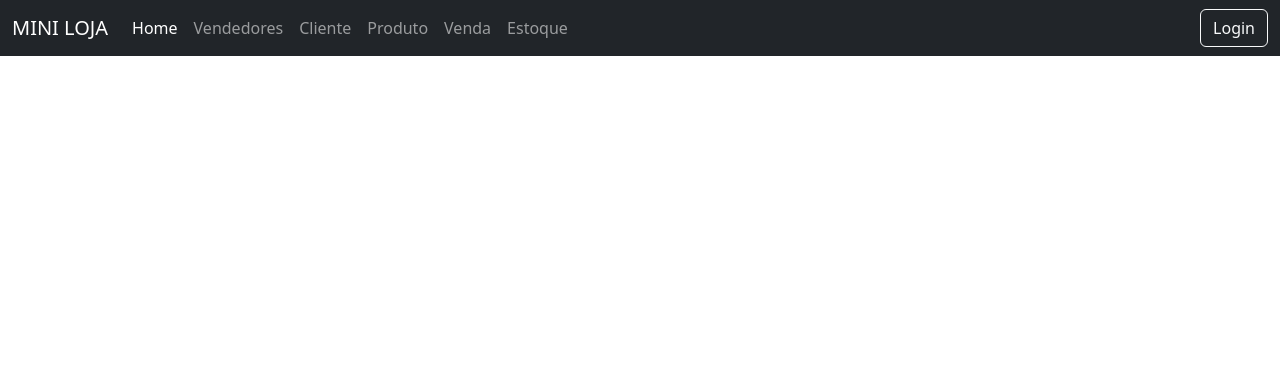
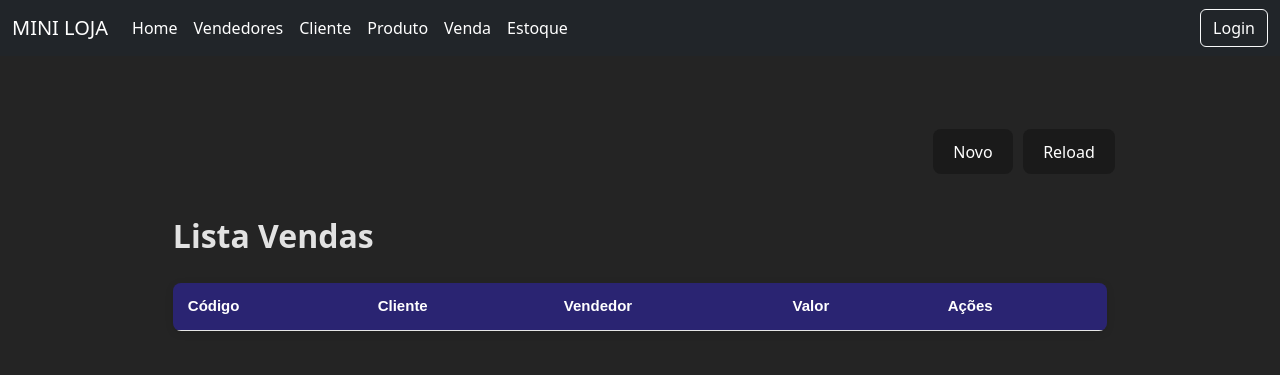
Before and after one commit to DannDevs/LOJA-DJANGO, a Django app: page /venda/ in a window 1280 px wide. Shown: the top 375 px of the page. Run offline with Django 5.2, Linux system fonts and the light colour scheme; lists and menus that the app fills with data are empty.

Commit message:
VENDAS ITEM VENDAS PAGINAS NOVAS E CORREÇOES

```diff
--- a/meu_projeto/core/templates/modelos/produtos.html
+++ b/meu_projeto/core/templates/modelos/produtos.html
@@ -36,8 +36,8 @@
                     <tr>
                         <td>{{ p.codigo }}</td>
                         <td>{{ p.descricao }}</td>
-                        <td>{{ p.preco }}</td>
-                        <td>{{ p.quantidadeestoque }}</td>
+                        <td>R$ {{ p.preco }}</td>
+                        <td>UN {{ p.quantidadeestoque }}</td>
 
                         <td>
                             <!-- Link de detalhes -->
--- a/meu_projeto/core/templates/modelos/vendas.html
+++ b/meu_projeto/core/templates/modelos/vendas.html
@@ -5,10 +5,52 @@
     <meta name="viewport" content="width=device-width, initial-scale=1.0">
     <title>Document</title>
     {% load static %}
-    <link rel="stylesheet" href="{% static venda.css %}">
+    <link rel="stylesheet" href="{% static 'venda.css' %}">
+     <link href="https://cdn.jsdelivr.net/npm/bootstrap@5.3.2/dist/css/bootstrap.min.css" rel="stylesheet">
 </head>
 <body>
     {% include 'components/navbar.html'%}
+    <div class="divcentral">
+            <div class="controlebuttons">
+            <div class="buttonsalign">
+                <button class="buttonp"><a href="{% url 'cadastrovenda' %}">Novo</a></button>
+                <button class="buttonp"><a href="{% url 'vendas' %}">Reload</a></button>
+            </div>
+        </div>
+         <div class="grid">
+            <h2 class="boldtext">Lista Vendas</h2>
+        <table class="tabela-vendedores">
+            <thead>
+                <tr>
+                    <th class="colunmgrid" >Código</th>
+                    <th>Cliente</th>
+                    <th>Vendedor</th>
+                    <th>Valor</th>
+                    <th>Ações</th>
+                </tr>
+            </thead>
 
+                <tbody>
+                    {% for p in produtos %}
+                    <tr>
+                        <td>{{ p.codigo }}</td>
+                        <td>{{ p.descricao }}</td>
+                        <td>R$ {{ p.preco }}</td>
+                        <td>UN {{ p.quantidadeestoque }}</td>
+
+                        <td>
+                            <!-- Link de detalhes -->
+                            <a href="{% url 'editarproduto' p.id %}" class="btn-detalhe">Abrir</a>
+
+                            <!-- Link para  deletar -->
+                            <a href="{%url 'removerproduto' p.id%}"  class="btn-delete">Excluir</a>
+                        </td>
+                        </tr>
+                    {% endfor %}
+                </tbody>
+            </table>
+        </div>
+
+    </div>
 </body>
 </html>
--- a/meu_projeto/core/views.py
+++ b/meu_projeto/core/views.py
@@ -1,5 +1,5 @@
 from django.shortcuts import render,redirect,get_object_or_404
-from .models import cliente,vendedor,produto
+from .models import cliente,vendedor,produto,venda,itemvenda
 from django.http import HttpResponse
 
 # HOME PAGE
@@ -19,6 +19,8 @@ def validacodproduto(codigo):
     return produto.objects.filter(codigo=codigo).exists()
 def validaquantidade(quantidade):
     return quantidade > -1
+def validacodvenda(codigo):
+    return venda.objects.filter(codigo=codigo).exists()
 
 # VENDEDORES
 
@@ -28,7 +30,7 @@ def editar_vendedor(request,id):
     vend = get_object_or_404(vendedor,id=id)
 
     if request.method == 'POST':
-        codigo = request.POST.get('codigo')
+        codigo = int(request.POST.get('codigo'))
         nome = request.POST.get('nome')
 
         if validacod(codigo) == False and vend.codigo != codigo:
@@ -63,7 +65,7 @@ def cadastro_vendedor(request):
     erro = None
 
     if request.method == "POST":
-        codigo = request.POST.get("codigo")
+        codigo = int(request.POST.get("codigo"))
         nome = request.POST.get("nome")
 
         if not codigo or not nome:
@@ -92,7 +94,7 @@ def editar_cliente(request,id):
     cli = get_object_or_404(cliente,id=id)
 
     if request.method == "POST":
-        codigo = request.POST.get('codigo')
+        codigo = int(request.POST.get('codigo'))
         nome = request.POST.get('nome')
         if validacod(codigo) == False and codigo != cli.codigo:
             cli.codigo = codigo
@@ -116,7 +118,7 @@ def cadastro_cliente(request):
     erro = None
 
     if request.method == "POST":
-        codigo = request.POST.get("codigocliente")
+        codigo = int(request.POST.get("codigocliente"))
         nome = request.POST.get("nomecliente")
 
         if validacodcliente(codigo) ==  True:
@@ -140,7 +142,7 @@ def cadastro_produto(request):
     erro = None
 
     if request.method == 'POST':
-        codigo = request.POST.get("codigo")
+        codigo = int(request.POST.get("codigo"))
         if validacodproduto(codigo) == False:
             descricao = request.POST.get("descricao")
             preco = request.POST.get("preco")
@@ -163,7 +165,7 @@ def editar_produto(request,id):
     prod = produto.objects.get(id=id)
 
     if request.method == 'POST':
-        codigo = request.POST.get("codigo")
+        codigo = int(request.POST.get("codigo"))
         descricao = request.POST.get("descricao")
         preco = request.POST.get("preco")
 
@@ -184,5 +186,43 @@ def remover_produto(request,id):
     produto.objects.get(id=id).delete()
     return redirect('produtos')
 
+# ------- VENDAS VIEW -------
+
 def vendaview(request):
+
     return render(request,'modelos/vendas.html')
+
+def cadastro_venda(request):
+
+    clientes = cliente.objects.all()
+    vendedores = vendedor.objects.all()
+
+    erro = None
+    cli = None
+    ven = None
+
+    if request.method == 'POST':
+        codigo = int(request.POST.get('codigo'))
+        cliente_id = request.POST.get('cliente')
+        vendedor_id = request.POST.get('vendedor')
+
+        cli = get_object_or_404(cliente,id=cliente_id)
+        ven = get_object_or_404(vendedor,id=vendedor_id)
+        if validacodvenda(codigo) == False:
+            if validacodcliente(cli.codigo) == True:
+                if validacod(ven.codigo) == True:
+
+                    venda.objects.create()
+                else:
+                    erro = "Codigo Vendedor Nao Existe"
+            else:
+                erro = "Codigo Cliente nao existe"
+        else:
+            erro = "Codigo Venda ja utilizado"
+
+    return render(request,'cadastros/cadastro_venda.html',{
+        'cli':cli,
+        'ven':ven,
+        'clientes':clientes,
+        'vendedores':vendedores
+        })
--- a/meu_projeto/meu_projeto/urls.py
+++ b/meu_projeto/meu_projeto/urls.py
@@ -34,4 +34,5 @@ urlpatterns = [
     path('produtos/<int:id>/edit/',views.editar_produto,name='editarproduto'),
     path('produtos/<int:id>/excluir/',views.remover_produto,name='removerproduto'),
     path('venda/',views.vendaview,name='vendas'),
+    path('venda/cadastro/',views.cadastro_venda,name='cadastrovenda'),
 ]
--- a/meu_projeto/static/clientes.css
+++ b/meu_projeto/static/clientes.css
@@ -136,14 +136,14 @@ a {
     margin-top: 20px;
     font-family: Arial, sans-serif;
     font-size: 15px;
-         background-color: #242424;
+    background-color: #242424;
     border-radius: 8px;
     overflow: hidden;
     box-shadow: 0 2px 8px rgba(0,0,0,0.1);
 }
 
 .tabela-vendedores thead {
-    background: #112058;
+    background: #2a2472;
     color: white;
 }
 
--- a/meu_projeto/static/home.css
+++ b/meu_projeto/static/home.css
@@ -168,14 +168,14 @@ body{
     margin-top: 20px;
     font-family: Arial, sans-serif;
     font-size: 15px;
-         background-color: #242424;
+    background-color: #242424;
     border-radius: 8px;
     overflow: hidden;
     box-shadow: 0 2px 8px rgba(0,0,0,0.1);
 }
 
 .tabela-vendedores thead {
-    background: #112058;
+    background: #2a2472;
     color: white;
 }
 
--- a/meu_projeto/static/venda.css
+++ b/meu_projeto/static/venda.css
@@ -1,5 +1,160 @@
+*{
+    margin: 0;
+    padding: 0;
+    box-sizing: border-box;
+}
 a {
   font-weight: 500 !important;
   color: #ffffff !important;
   text-decoration: inherit !important;
 }
+body{
+    color: rgba(255, 255, 255, 0.87) !important;
+    background-color: #242424 !important;
+    width: 100%;
+
+}
+.divcentralc{
+    height: 35em;
+    padding-top: 30px;
+    display: flex;
+    align-items: center;
+    flex-direction: column;
+    justify-content: space-evenly;
+    background-color: #242424;
+}
+.divcentral{
+    height: 20em;
+    padding-top: 30px;
+    display: flex;
+    align-items: center;
+    flex-direction: column;
+    justify-content: space-evenly;
+    background-color: #242424;
+}
+.buttonp {
+  border-radius: 8px;
+  border: 1px solid transparent;
+  padding: 0.6em 1.2em;
+  font-size: 1em;
+  font-weight: 500;
+  font-family: inherit;
+  background-color: #1a1a1a;
+  cursor: pointer;
+  transition: border-color 0.25s;
+}
+.buttonp:hover {
+  border-color: #646cff;
+}
+.buttonp:focus,
+.buttonp:focus-visible {
+  outline: 4px auto -webkit-focus-ring-color;
+}
+.controlebuttons{
+  width: 75%;
+  display: flex;
+  align-items: center;
+  justify-content: end;
+
+
+}
+.buttonsalign{
+  display: flex;
+  width: 20%;
+  justify-content: space-around;
+  align-items: center;
+}
+.grid{
+
+  height: 40%;
+  width: 73%;
+  display: flex;
+  justify-content: start;
+  align-items: start;
+  flex-direction: column;
+
+}
+/* ===== TABELA ===== */
+.tabela-vendedores {
+    width: 100%;
+    border-collapse: collapse;
+    margin-top: 20px;
+    font-family: Arial, sans-serif;
+    font-size: 15px;
+    background-color: #242424;
+    border-radius: 8px;
+    overflow: hidden;
+    box-shadow: 0 2px 8px rgba(0,0,0,0.1);
+}
+
+.tabela-vendedores thead {
+    background: #2a2472;
+    color: white;
+}
+
+.tabela-vendedores th,
+.tabela-vendedores td {
+    padding: 12px 15px;
+    border-bottom: 1px solid #e6e6e6;
+}
+
+/* ===== BOTÕES ===== */
+.btn-detalhe,
+.btn-delete {
+    padding: 6px 12px;
+    font-size: 14px;
+    border-radius: 6px;
+    text-decoration: none;
+    color: white;
+    transition: 0.2s;
+}
+
+.btn-detalhe {
+    background: #3498db;
+}
+
+.btn-detalhe:hover {
+    background: #2a7abd;
+}
+
+.btn-delete {
+    background: #e74c3c;
+    margin-left: 6px;
+}
+
+.btn-delete:hover {
+    background: #c0392b;
+}
+.formularios{
+    display: flex;
+    justify-content: space-around;
+    flex-direction: column;
+    height: 20em;
+}
+.boldtext{
+    font-weight: bold;
+}
+.checkbutton{
+    background-color: green;
+    border-radius: 8px;
+    border: 1px solid transparent;
+    padding: 0.6em 1.2em;
+    font-size: 1em;
+    font-weight: 500;
+    font-family: inherit;
+    cursor: pointer;
+    transition: border-color 0.25s;
+}
+.checkbutton:hover {
+  border-color: #646cff;
+}
+.checkbutton:focus,
+.checkbutton:focus-visible {
+  outline: 4px auto -webkit-focus-ring-color;
+}
+.retornarpag{
+  width: 87%;
+  display: flex;
+  align-items: center;
+  justify-content: end;
+}
```
Also changed, not shown: meu_projeto/core/models.py (+13 -0 lines), meu_projeto/core/templates/cadastros/cadastro_venda.html (added, +88 -0 lines), meu_projeto/static/produtos.css (+11 -12 lines), meu_projeto/core/migrations/0008_venda_itemvenda.py (added), meu_projeto/core/migrations/0009_rename_quantida_itemvenda_quantidade.py (added), meu_projeto/core/migrations/0010_itemvenda_preco_unitario.py (added), meu_projeto/core/templates/modelos/estoque.html (added), meu_projeto/db.sqlite3.
